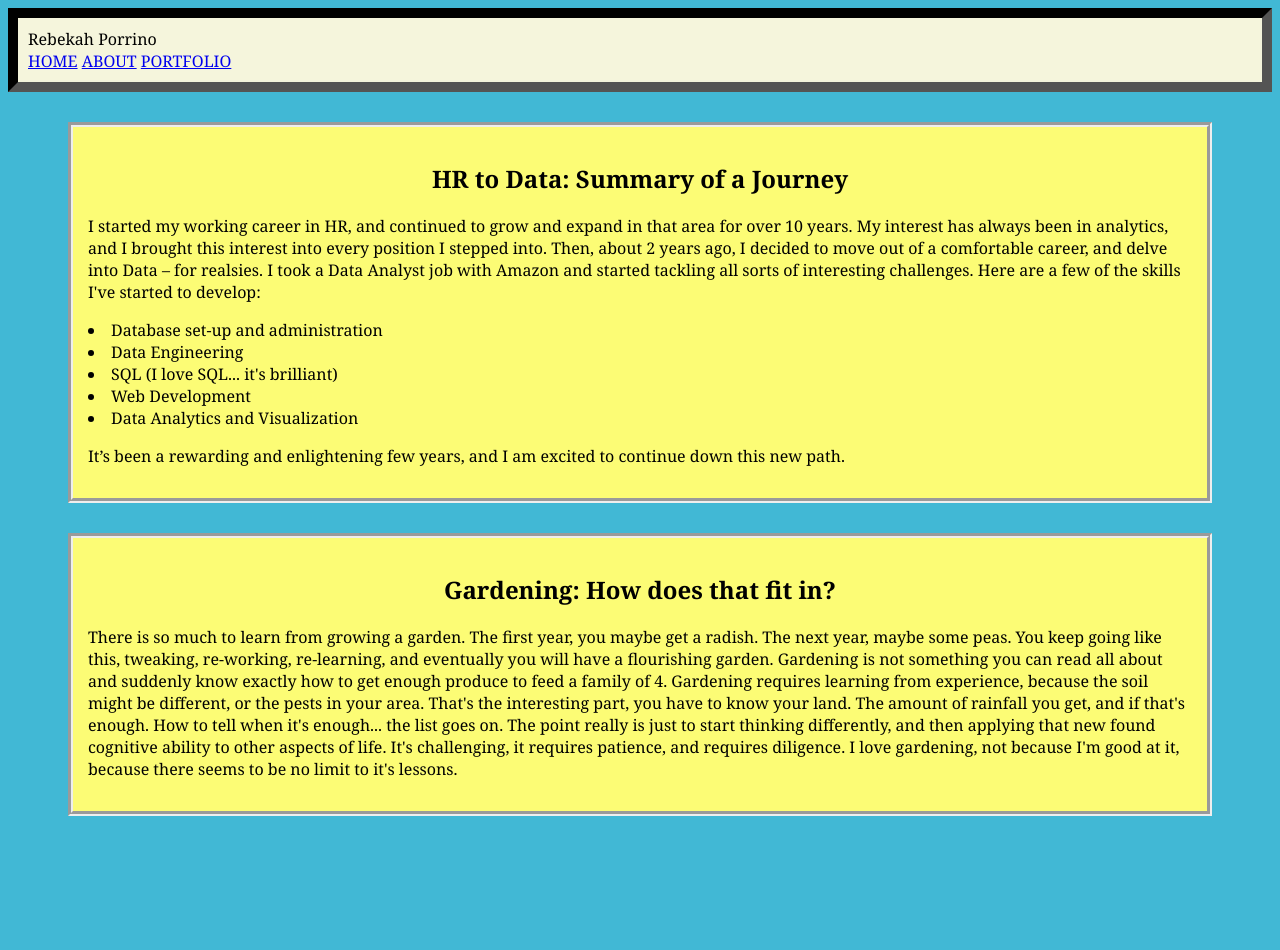
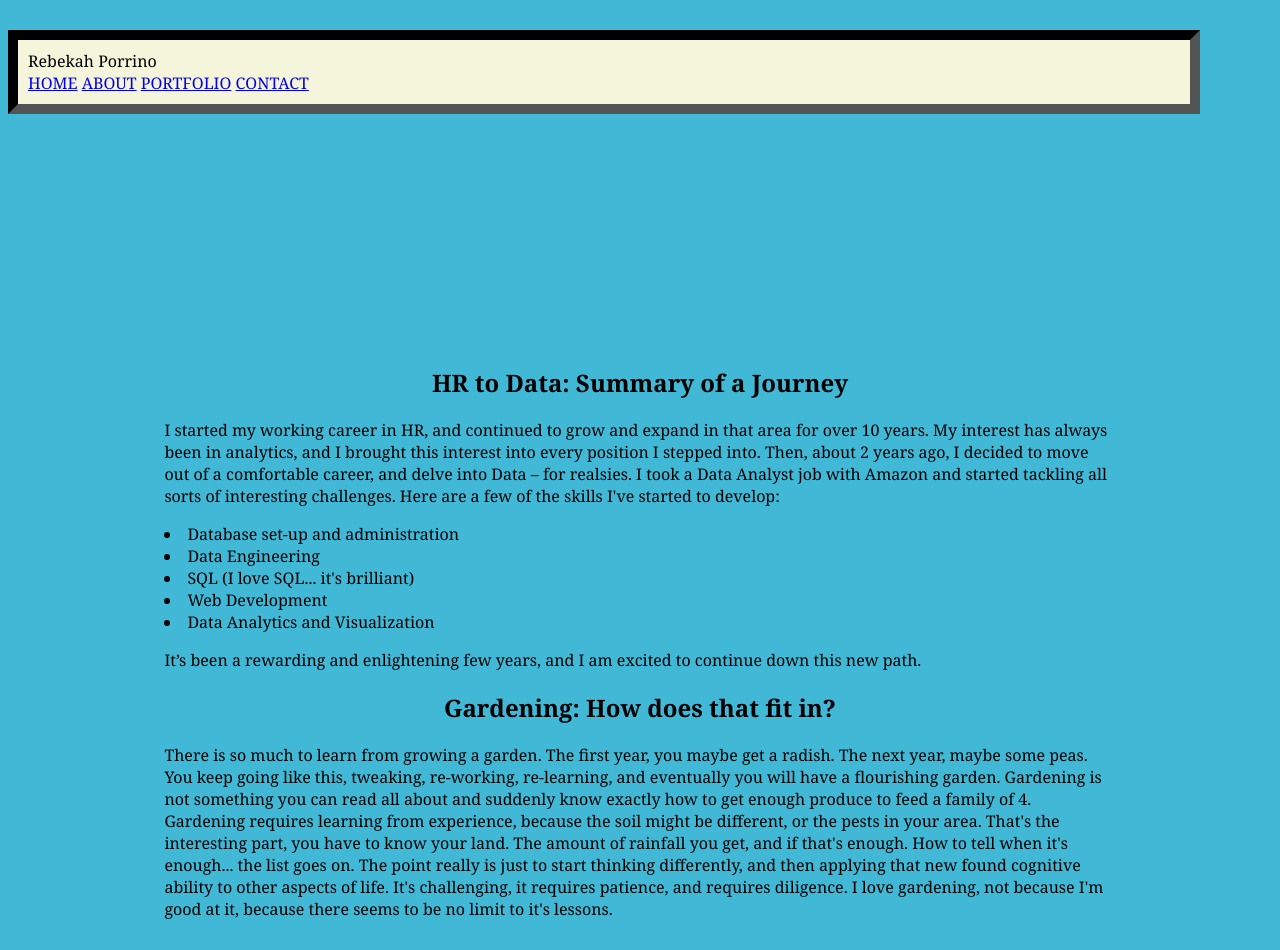
Before and after one commit to Rebekah-Porrino-Personal-Website/personal_website, a plain HTML site: page about.html in a window 1280 px wide. Before the commit the page ends 846 px from the top, so only its background shows below. Drawn offline with Linux system fonts and the light colour scheme.

Commit message:
adding contact page and fussing with header

```diff
--- a/about.html
+++ b/about.html
@@ -11,11 +11,12 @@
             <a href="index.html">HOME</a>
             <a class="active" href="about.html">ABOUT</a>
             <a href="portfolio.html">PORTFOLIO</a>
+            <a href="contact.html">CONTACT</a>
             </nav>
         </header>
     </section>
     <main>
-        <div>
+        <div id="maincontent">
             <h2>HR to Data: Summary of a Journey</h2>
             <p>I started my working career in HR, and continued to grow and expand in that area for over 10 years.
                 My interest has always been in analytics, and I brought this interest into every position I stepped into.
@@ -31,7 +32,7 @@
             <p>It’s been a rewarding and enlightening few years, and I am excited to continue down this new path.</p>
 
         </div>
-        <div>
+        <div id="maincontent">
             <h2>Gardening: How does that fit in?</h2>
             <p>There is so much to learn from growing a garden. The first year, you maybe get a radish. The next year, maybe some peas.
                 You keep going like this, tweaking, re-working, re-learning, and eventually you will have a flourishing garden.
--- a/style.css
+++ b/style.css
@@ -1,29 +1,35 @@
 body {
     background-color: rgb(65, 184, 213);
+    font-family: Cambria, Cochin, Georgia, Times, 'Times New Roman', serif;
 }
+
 
 .ribbon {
     padding: 10px;
     border: 10px;
+    width: 90%;
     border-color: black;
     border-style: inset;
     background-color: beige;
-    font-family: Cambria, Cochin, Georgia, Times, 'Times New Roman', serif;
+    /* font-family: Cambria, Cochin, Georgia, Times, 'Times New Roman', serif; */
+    position: fixed;
 }
 
 main {
     margin: 30px;
     border: 5px;
-    font-family: Cambria, Cochin, Georgia, Times, 'Times New Roman', serif;
+    display: flexbox;
+    padding: 25% 10% 0% 10%;
+    /* font-family: Cambria, Cochin, Georgia, Times, 'Times New Roman', serif; */
 }
 
-div {
+.maincontentt {
     margin: 30px;
     padding: 15px;
     border: 5px;
     border-style: groove;
     background-color: rgb(252, 252, 117);
-    font-family: Cambria, Cochin, Georgia, Times, 'Times New Roman', serif;
+    /* font-family: Cambria, Cochin, Georgia, Times, 'Times New Roman', serif; */
 }
 
 h2 {
@@ -33,7 +39,7 @@ h2 {
 h1 {
     text-align: center;
     font-style: oblique;
-    font-family: Cambria, Cochin, Georgia, Times, 'Times New Roman', serif;
+    /* font-family: Cambria, Cochin, Georgia, Times, 'Times New Roman', serif; */
 }
 
 .coffee {
```
Also changed, not shown: contact.html (added, +19 -0 lines), index.html (+11 -3 lines), portfolio.html (+3 -2 lines).
